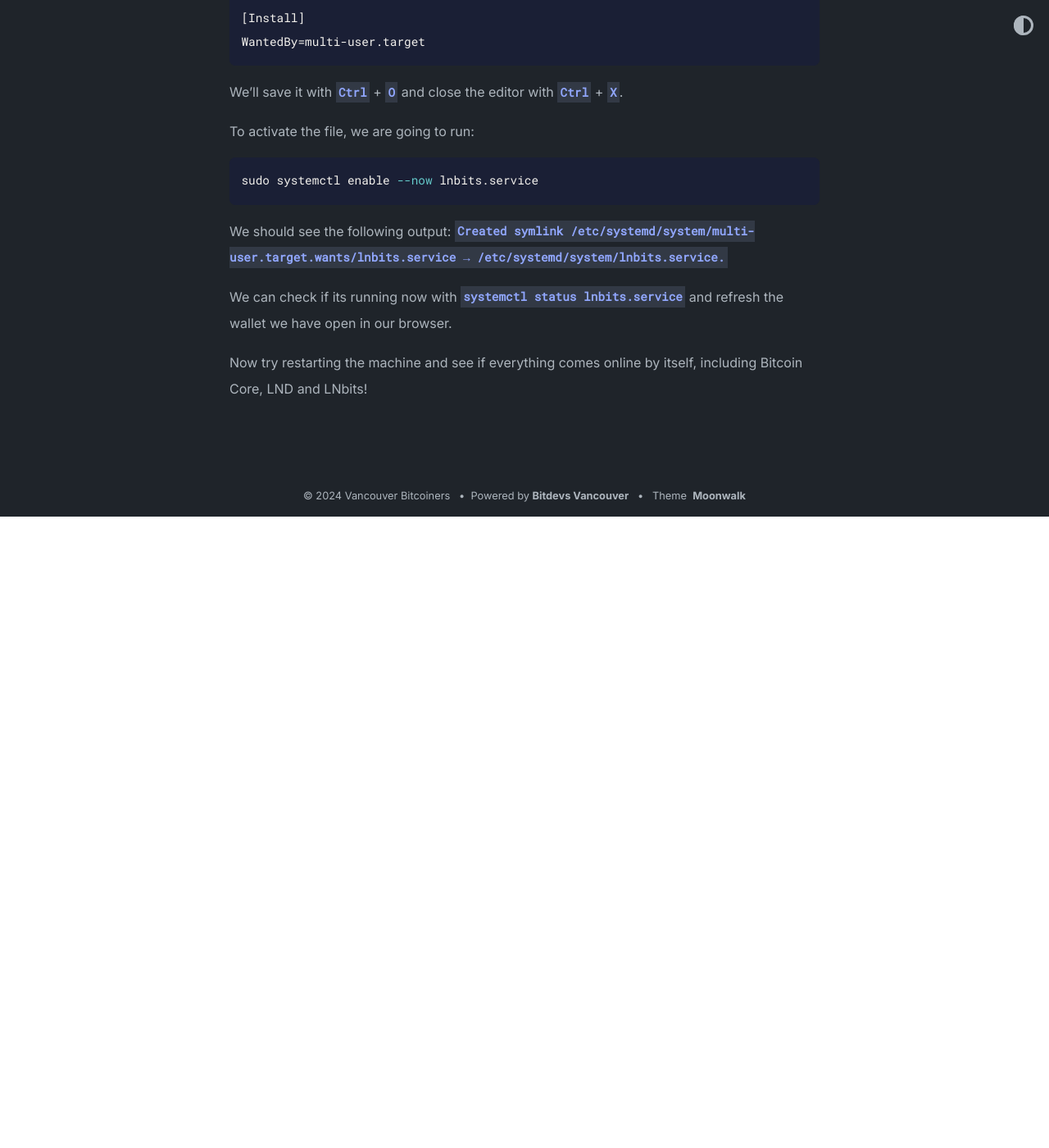
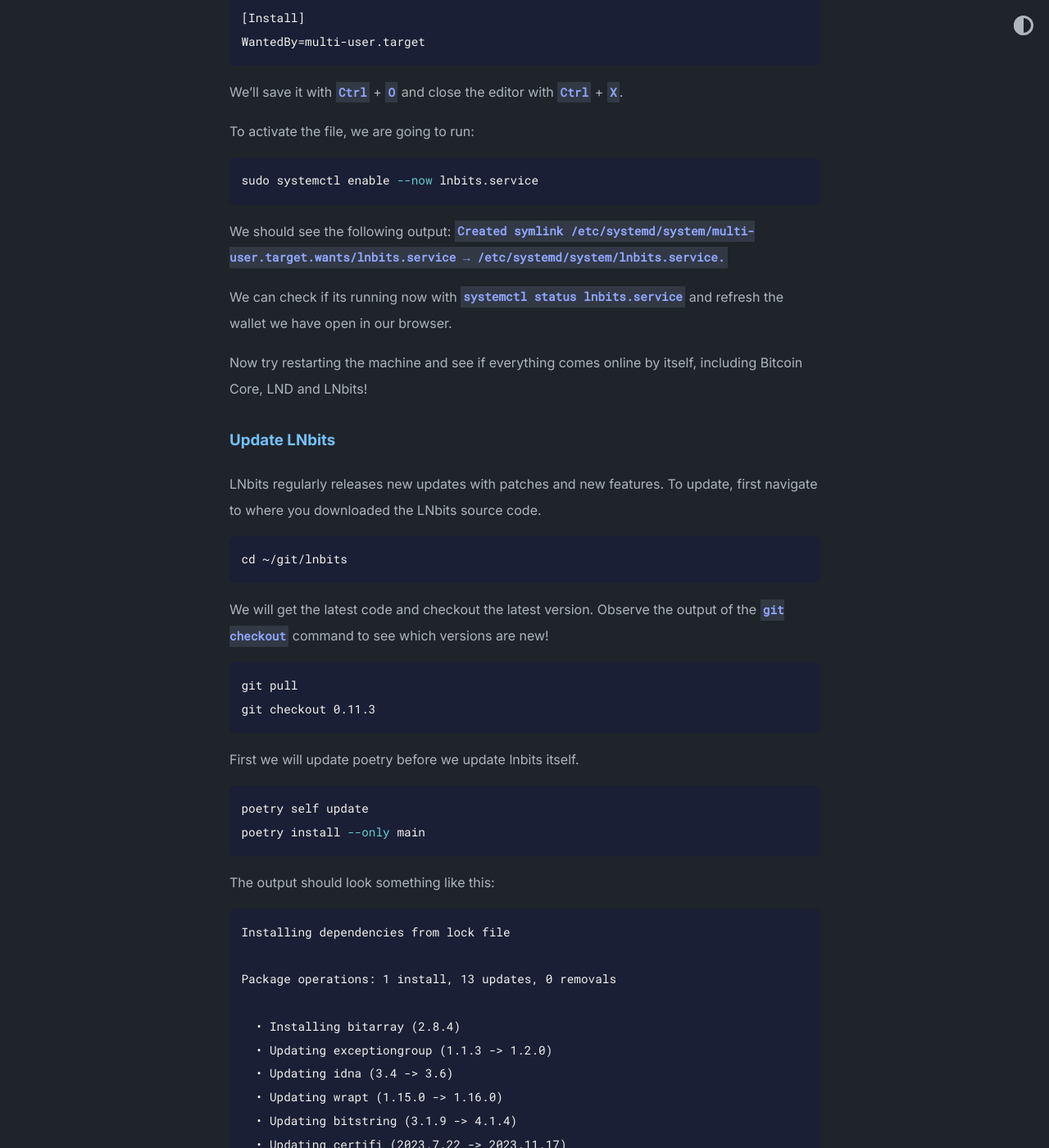
Before and after one commit to VancouverBitdevs/nodeacademy, a Jekyll site: the page built from _posts/2023-08-29-lnbits.md, in a window 1280 px wide and 1400 px high, scrolled down 6222 px. Shown: the whole window at 82% size. Built offline with Jekyll 4.4.1, drawn with Linux system fonts in a browser that asks for light colours; before the commit the page ends 6852 px from its top, so only the background shows below that; some of the changed text lies outside the part shown.

Commit message:
add update instructions for lnbits

````diff
--- a/_posts/2023-08-29-lnbits.md
+++ b/_posts/2023-08-29-lnbits.md
@@ -203,3 +203,58 @@ We should see the following output: `Created symlink /etc/systemd/system/multi-u
 We can check if its running now with `systemctl status lnbits.service` and refresh the wallet we have open in our browser.
 
 Now try restarting the machine and see if everything comes online by itself, including Bitcoin Core, LND and LNbits!
+
+### Update LNbits
+
+LNbits regularly releases new updates with patches and new features. To update, first navigate to where you downloaded the LNbits source code.
+
+```shell
+cd ~/git/lnbits
+```
+
+We will get the latest code and checkout the latest version. Observe the output of the `git checkout` command to see which versions are new!
+
+```shell
+git pull
+git checkout 0.11.3
+```
+
+First we will update poetry before we update lnbits itself.
+
+```shell
+poetry self update
+poetry install --only main
+```
+
+The output should look something like this:
+
+```
+Installing dependencies from lock file
+
+Package operations: 1 install, 13 updates, 0 removals
+
+  • Installing bitarray (2.8.4)
+  • Updating exceptiongroup (1.1.3 -> 1.2.0)
+  • Updating idna (3.4 -> 3.6)
+  • Updating wrapt (1.15.0 -> 1.16.0)
+  • Updating bitstring (3.1.9 -> 4.1.4)
+  • Updating certifi (2023.7.22 -> 2023.11.17)
+  • Updating charset-normalizer (3.3.0 -> 3.3.2)
+  • Updating cryptography (41.0.4 -> 41.0.7)
+  • Updating importlib-resources (6.1.0 -> 6.1.1)
+  • Updating urllib3 (2.0.6 -> 2.1.0)
+  • Updating limits (3.6.0 -> 3.7.0)
+  • Updating outcome (1.2.0 -> 1.3.0.post0)
+  • Updating pyln-proto (23.5.2 -> 23.11)
+  • Updating lnurl (0.3.6 -> 0.4.2)
+
+Installing the current project: lnbits (0.11.3)
+```
+
+Finally, we will have to restart LNbits, assuming we have set up systemd as explained above.
+
+```shell
+sudo systemctl restart lnbits.service
+```
+
+You should now be able to navigate to your LNbits installation and confirm you are running the installed version at the bottom of the screen.
````
